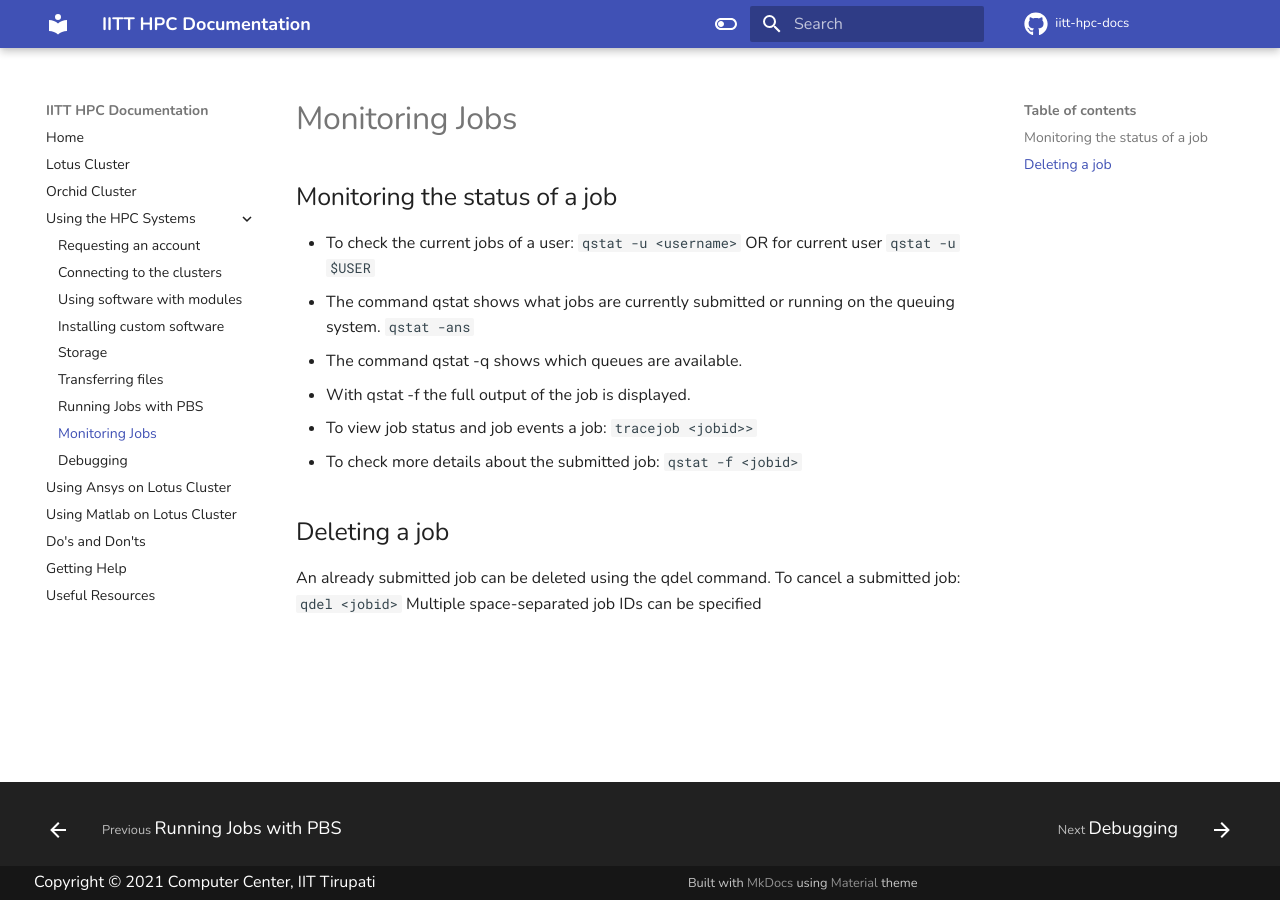
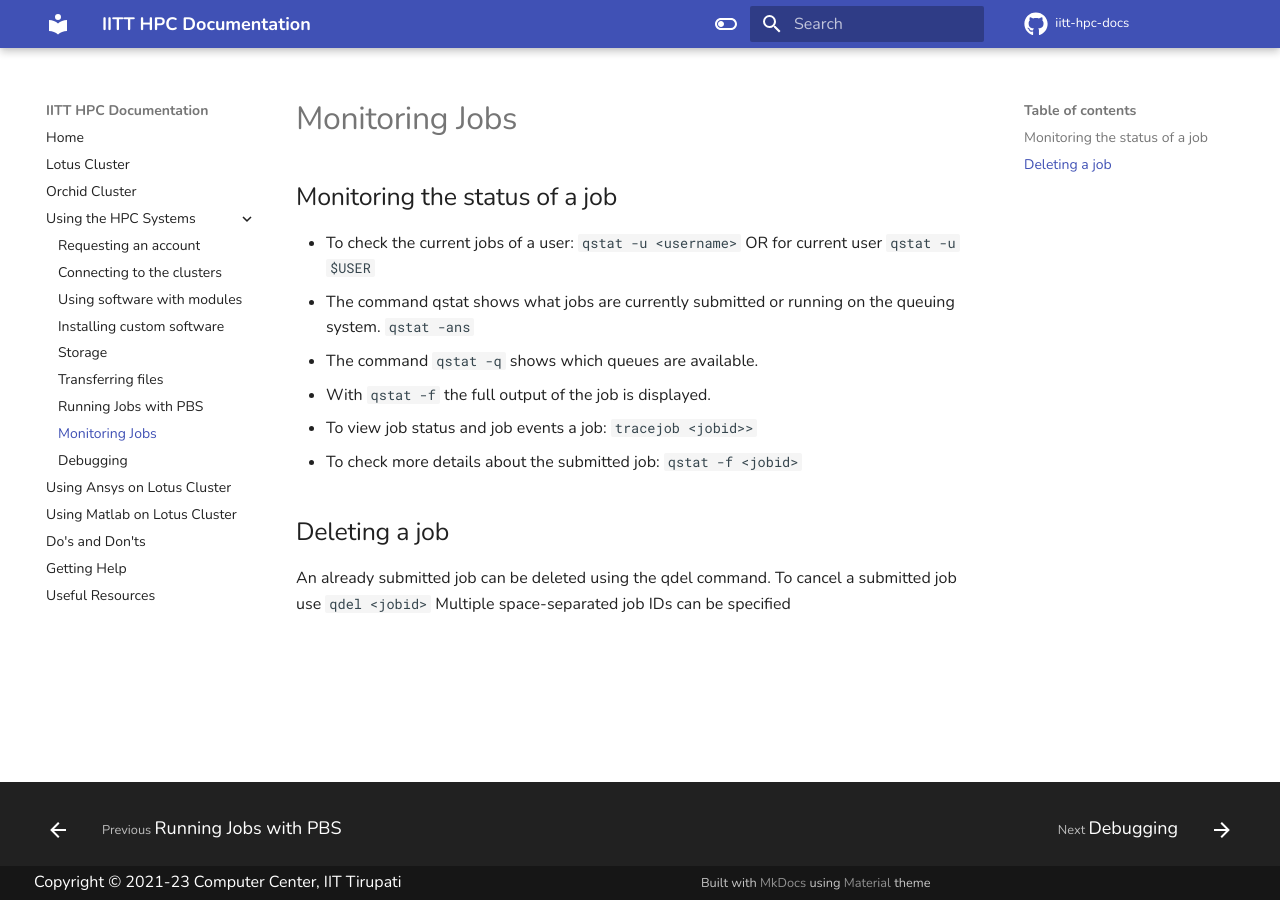
Before and after one commit to P-Vamshi-Seshasayan/iitt-hpc-docs, an MkDocs documentation site: the page built from docs/hpc/monitoring-jobs.md, in a window 1280 px wide. Built offline with MkDocs 1.6.1 and Material for MkDocs 9.7.7, drawn with Linux system fonts in a browser that asks for light colours; comment, search, counter and statistics services are not loaded.

Commit message:
minor modifications in using-matlab

````diff
--- a/docs/hpc/monitoring-jobs.md
+++ b/docs/hpc/monitoring-jobs.md
@@ -1,12 +1,11 @@
 ## Monitoring the status of a job
 * To check the current jobs of a user: ```qstat -u <username>``` OR for current user ```qstat -u $USER```
 * The command qstat shows what jobs are currently submitted or running on the queuing system. ```qstat -ans```
-* The command qstat -q shows which queues are available.
-* With qstat -f the full output of the job is displayed.
+* The command ```qstat -q``` shows which queues are available.
+* With ```qstat -f``` the full output of the job is displayed.
 * To view job status and job events a job: ```tracejob <jobid>>```
 * To check more details about the submitted job: ```qstat -f <jobid>```
 
 ## Deleting a job
-An already submitted job can be deleted using the qdel command. To cancel a submitted job:
-```qdel <jobid>```
+An already submitted job can be deleted using the qdel command. To cancel a submitted job use ```qdel <jobid>```
 Multiple space-separated job IDs can be specified
--- a/mkdocs.yml
+++ b/mkdocs.yml
@@ -72,4 +72,4 @@ plugins:
       remove_comments: true
   - git-revision-date
 
-copyright: Copyright &copy; 2021 Computer Center, IIT Tirupati
+copyright: Copyright &copy; 2021-23 Computer Center, IIT Tirupati
````
Also changed, not shown: docs/lotus/using-matlab.md (+2 -2 lines).
